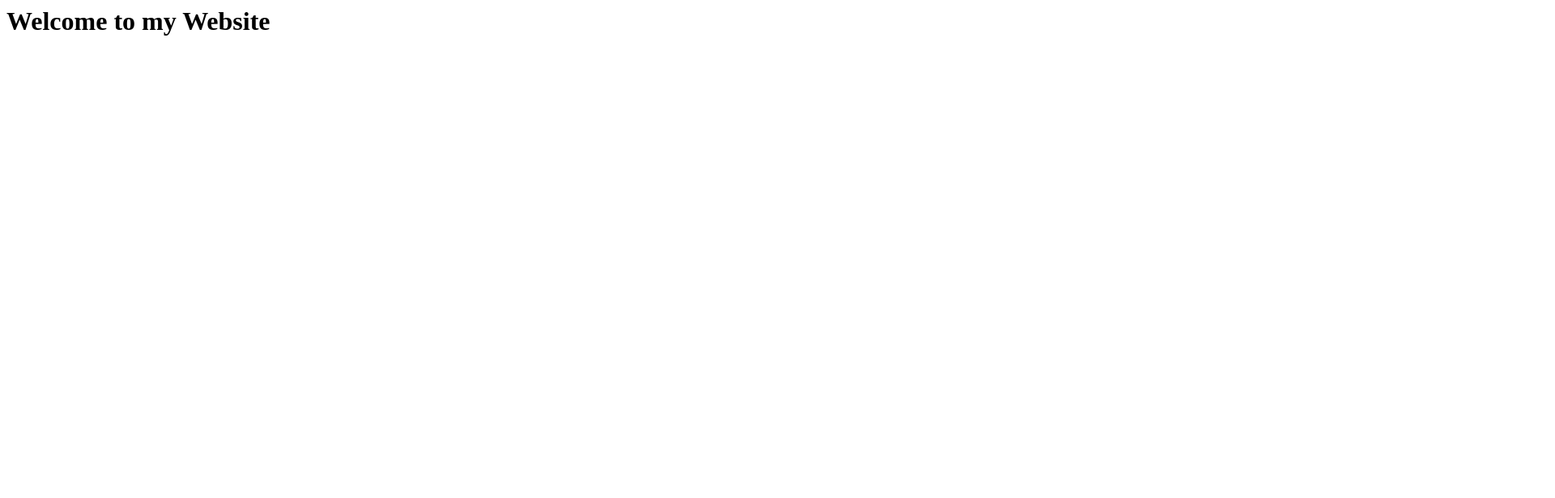
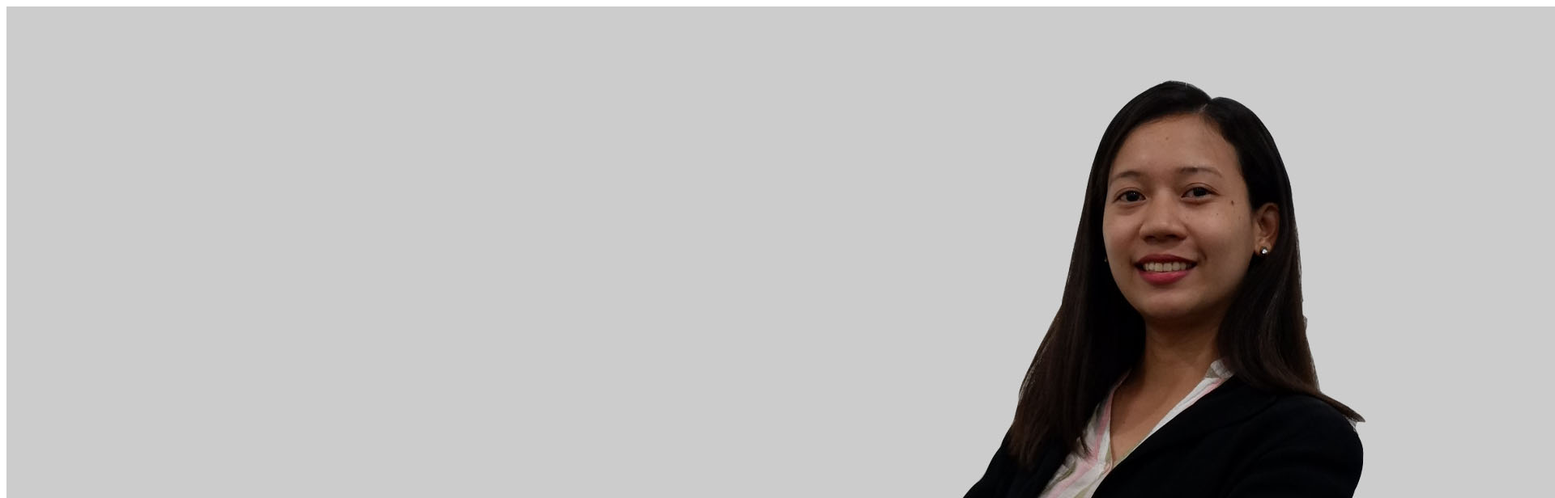
Before and after one commit to rmatriz/MyPortfolio, a plain HTML site: page index.html in a window 1280 px wide. Shown: the top 616 px of the page at 81% size, 1920 px wide, since content can reach past the window. Drawn offline with Linux system fonts and the light colour scheme.

Commit message:
add homepage_img

```diff
--- a/index.html
+++ b/index.html
@@ -5,6 +5,7 @@
     <title>My Portfolio</title>
   </head>
   <body>
+    <img src="img/homepage_img.jpg" alt="">
     <h1>Welcome to my Website</h1>
   </body>
 </html>
```
Also changed, not shown: img/homepage_img.jpg (added).
